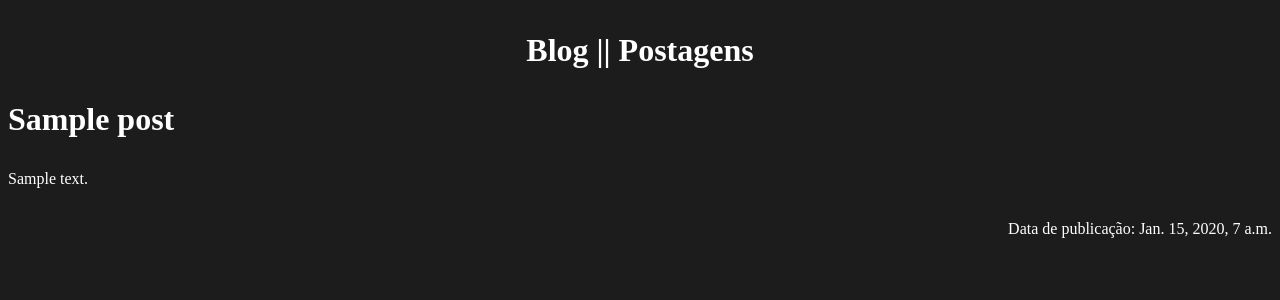
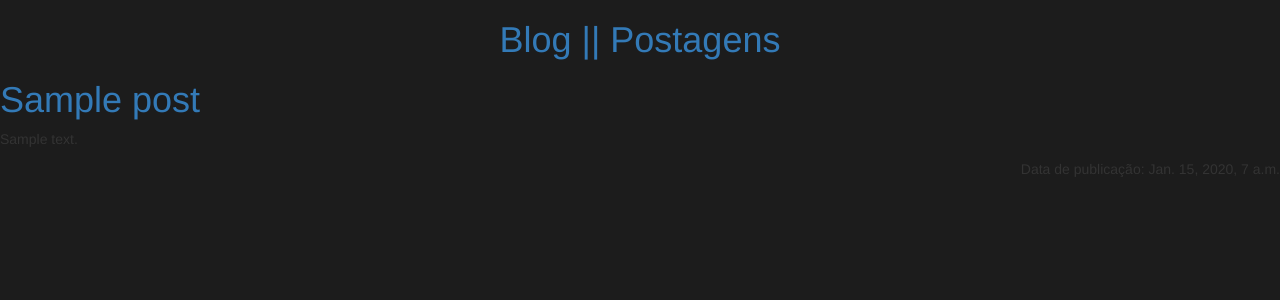
Before and after one commit to AutomacaoProjeto/my-first-blog, a Django app: template blog/templates/blog/post_list.html in a window 1280 px wide. Shown: the top 300 px of the page. Run offline with Django 3.2, Linux system fonts and the light colour scheme; the template is opened without the code that fills it: values that come from a table or form of the project are taken from there, others are empty; tables that the repository leaves empty hold one stand-in row (values such as "Sample post"); some libraries are stand-ins or nearby versions.

Commit message:
Alterações no post_list.html

```diff
--- a/blog/templates/blog/post_list.html
+++ b/blog/templates/blog/post_list.html
@@ -1,26 +1,26 @@
+{% load staticfiles %}
+
 <!DOCTYPE html>
 <html>
 <head>
-	<title> localhost é meu zovo </title>
+	<title> Automação </title>
+	<link rel="stylesheet" href="//maxcdn.bootstrapcdn.com/bootstrap/3.2.0/css/bootstrap.min.css">
+	<link rel="stylesheet" href="//maxcdn.bootstrapcdn.com/bootstrap/3.2.0/css/bootstrap-theme.min.css">
+	<link rel="stylesheet" href="{% static 'css/blog.css' %}">
+	<link href="https://fonts.googleapis.com/css?family=Lobster&subset=latin,latin-ext" rel="stylesheet" type="text/css">
+
 	<script type="text/javascript">
 		//var nome = prompt("Digite seu nome, convidado: ");
 		//alert("Seja bem-vindo " + nome);
 	</script>
 
-	<style type="text/css">
-		p{
-			color: white;
-			font-family: Century Gothic;
-		}
 
-
-	</style>
 </head>
 <body style="background:#1C1C1C">
 
-	<center>  <h1><p> Blog || Postagens</p></h1>  </center>
+	<center>  <h1><p> <a href="/"> Blog || Postagens </a></p></h1>  </center>
 	{% for posts in potes %}
-		<h1> <p> {{posts.title}} </p> </h1>
+		<h1> <p> <a href=""> {{posts.title}} </a> </p> </h1>
 		<p> {{posts.text}} </p>  <!-- PODERIA SER ACRESCENTADO "|linebreaksbr" APÓS "text" PARA TRASNFORMAR TODA QUEBRA DE LINHA EM PARÁGRAFO (TEXTOS GRANDES MAYBE) -->
 		<p style="float: right"> Data de publicação: {{posts.published_date}} </p>
 
```
